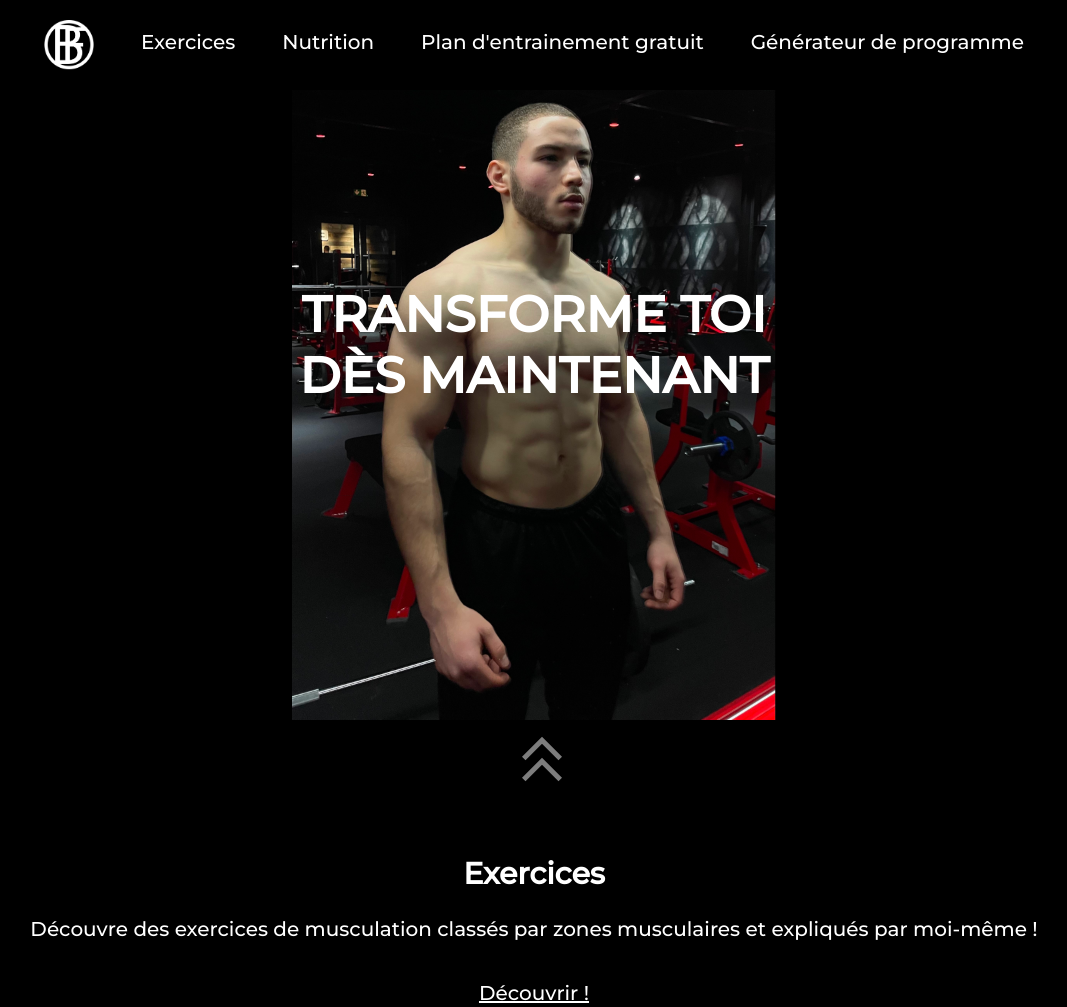
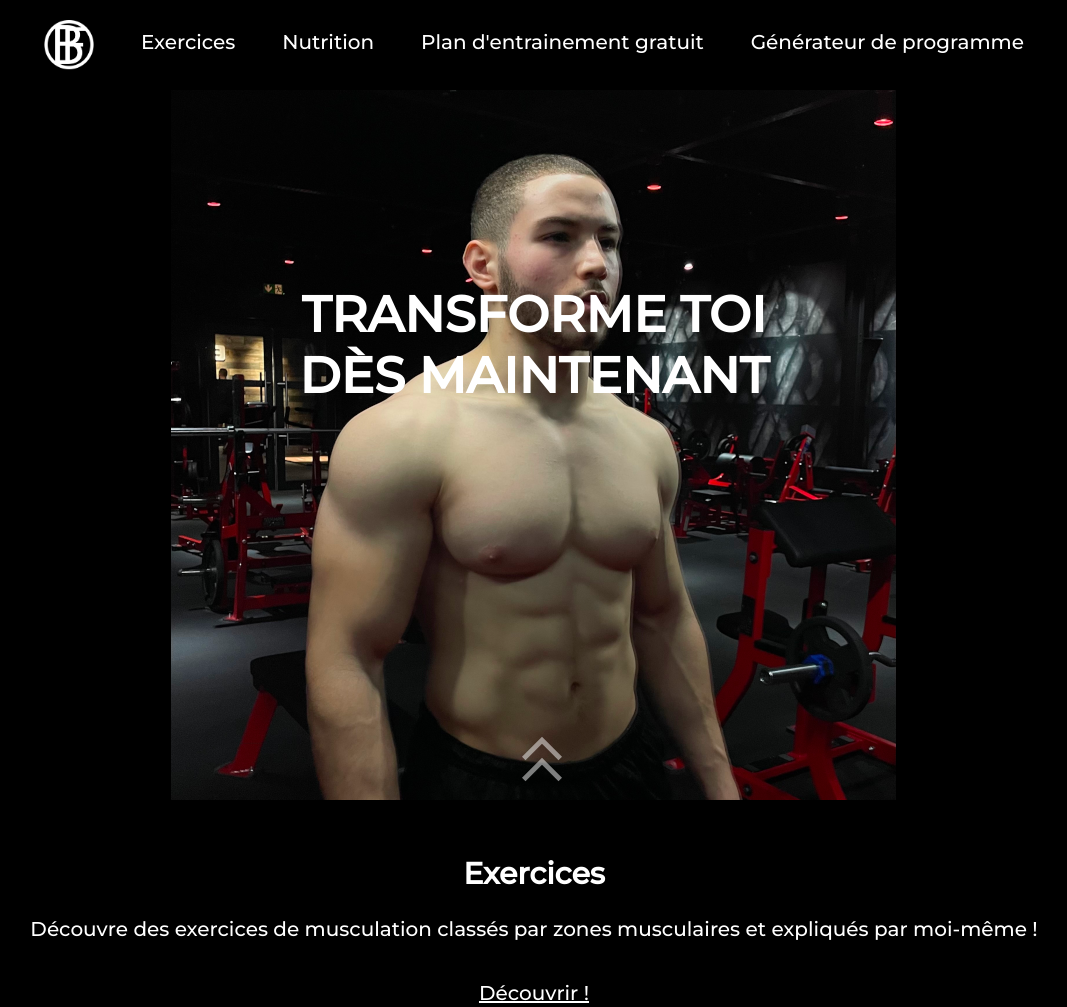
Before and after one commit to nicolas92g/bifitness, a PHP site: page / in a window 1280 px wide. Shown: the top 1007 px of the page, without its empty margins (106-1173 px from the left). Run offline with PHP 8.4, Linux system fonts and the light colour scheme.

Commit message:
Update indexStyle.css

```diff
--- a/style/indexStyle.css
+++ b/style/indexStyle.css
@@ -68,7 +68,7 @@ body{
 
 section:nth-of-type(1){
     background: url("../assets/bilel.png") no-repeat;
-    background-size: contain;
+    background-size: auto;
     background-position: center 0;
     background-attachment: fixed;
 }
```
